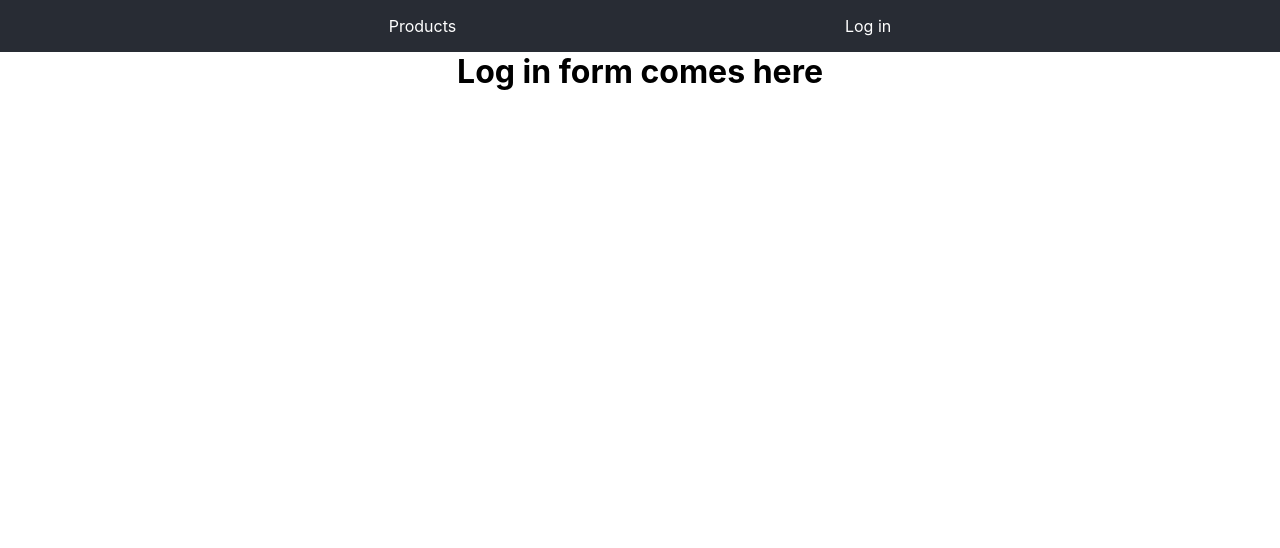
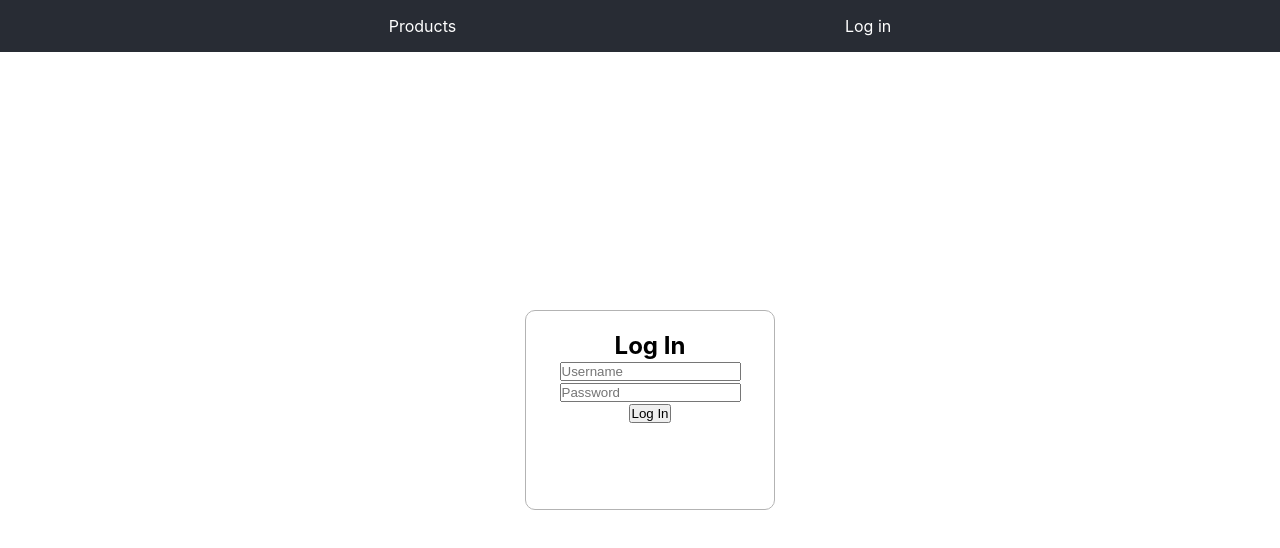
Before and after one commit to MariaLindblom/Products, a React (Create React App) app in the folder frontend/: page /Loginpage in a window 1280 px wide. Shown: the top 548 px of the page. Built offline with nearby package versions, Linux system fonts and the light colour scheme.

Commit message:
made the LogIn form

```diff
--- a/frontend/src/Styles.ts
+++ b/frontend/src/Styles.ts
@@ -34,3 +34,31 @@ a {
         text-decoration-color: white;
     };
 }`
+
+export const StyledSection = styled.section`
+background: #fff;
+`
+
+export const StyledLogIn = styled.form`
+border: 1px solid hsl(0, 0%, 70%);
+border-radius: 10px;
+padding: 20px;
+margin: 10px;
+text-align: center;
+max-width: 250px;
+display: inline-block;
+position: fixed;
+top: 50%;
+left: 50%;
+transform: translate(-50%,-50%);
+height: 200px;
+width: 300px;`
+
+export const StyledLoginButton = styled.button`
+border: none;
+background: #669999;
+padding: 12px 24px;
+margin: 8px;
+font-size: 24px;
+border-radius: 8px;
+cursor: pointer;`
--- a/frontend/src/components/AdminPage.tsx
+++ b/frontend/src/components/AdminPage.tsx
@@ -1,7 +1,9 @@
 import { H1 }  from '../Styles';
 
-export const AdminPage = () => {
+const AdminPage = () => {
     return (
         <H1>Welcome to the admin page</H1>
     );
 }
+
+export default AdminPage;
--- a/frontend/src/components/LogInPage.tsx
+++ b/frontend/src/components/LogInPage.tsx
@@ -1,7 +1,41 @@
-import { H1 }  from '../Styles';
+import { H1, StyledLogIn, StyledSection, StyledLoginButton, StyledGrid, StyledDiv }  from '../Styles';
+import { useState } from 'react';
 
-export const LogInPage = () => {
-    return (
-        <H1>Log in form comes here</H1>
+const LogInPage = () => {
+    type Inputs = { username: string, password: string }
+    const [inputs, setInputs] = useState<Inputs>({ username: "", password: "" });
+
+    const handleChange = (event: any) => {
+        const name = event.target.name;
+        const value = event.target.value;
+    setInputs((values: any) => ({...values, [name]: value}))
+  }
+
+  const handleSubmit = (event: any) => {
+    event.preventDefault();
+    console.log(inputs);
+  };
+
+  return (
+    <>
+    <StyledSection>
+    <StyledLogIn onSubmit={handleSubmit}>
+    <H1>Log In</H1>
+        <input type='text' name='username'
+            placeholder='Username'
+            value={inputs.username || ""}
+            onChange={handleChange}
+        />
+        <input type='text' name='password'
+            placeholder='Password'
+            value={inputs.password || ""}
+            onChange={handleChange}
+        />
+        <input type='submit' value="Log In" />
+    </StyledLogIn>
+    </StyledSection>
+        </>
     );
-}
+};
+
+export default LogInPage;
--- a/frontend/src/components/Routes.tsx
+++ b/frontend/src/components/Routes.tsx
@@ -1,7 +1,7 @@
 import { BrowserRouter as Router, Routes, Route } from "react-router-dom";
 import Products from './Products';
-import { LogInPage } from "./LogInPage";
-import { AdminPage } from "./AdminPage";
+import LogInPage from "./LogInPage";
+import AdminPage from "./AdminPage";
 
 export const RoutesApp = () => {
     return (
--- a/frontend/src/index.tsx
+++ b/frontend/src/index.tsx
@@ -11,8 +11,9 @@ import {
 } from "react-router-dom";
 
 import Navbar from "./components/Navbar";
-import { LogInPage } from "./components/LogInPage";
+import LogInPage from "./components/LogInPage";
 import Products from './components/Products';
+import AdminPage from './components/AdminPage';
 
 const router = createBrowserRouter(
   createRoutesFromElements(
@@ -20,6 +21,7 @@ const router = createBrowserRouter(
       <Route path="/" element={<Navbar />}>
         <Route index element={<Products />} />
         <Route path="LogInPage" element={<LogInPage />} />
+        <Route path='AdminPage' element={<AdminPage />} />
       </Route>
     </>
   )
```
Also changed, not shown: 1 other file (tests, documents, lock files or other folders).
